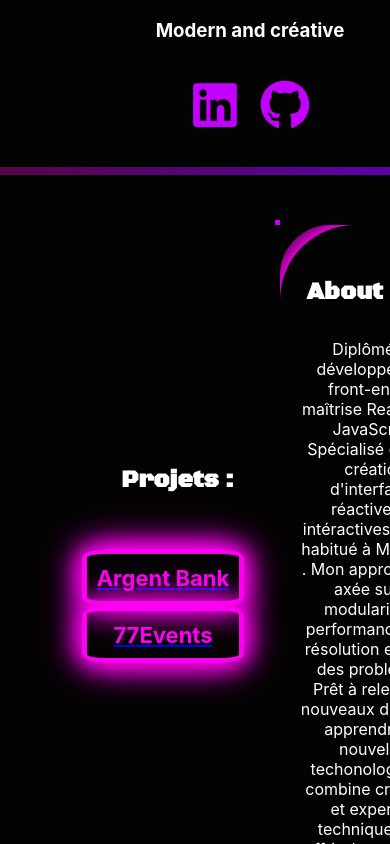
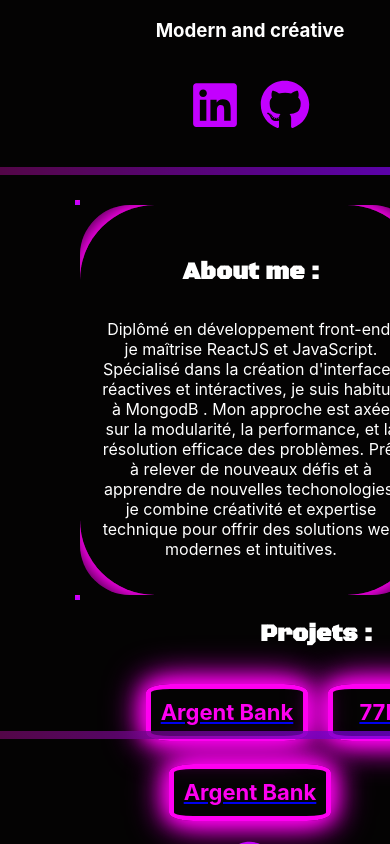
Before and after one commit to Tomhashcat/portfolio, a React (Create React App) app: page / in a window 390 px wide. Shown: the top 844 px of the page. Built offline with nearby package versions, Linux system fonts and the light colour scheme.

Commit message:
:siome fixs

```diff
--- a/src/pages/Home/Home.scss
+++ b/src/pages/Home/Home.scss
@@ -84,6 +84,7 @@ h1 {
   .intro {
     flex-direction: column;
     flex-wrap: wrap;
+    margin-left:15%;
   }
 }
 
@@ -189,7 +190,7 @@ strong {
   .projets {
     position: absolute;
     flex-direction: column;
-    top:423px;
+    top:6%;
   }
 
 }
@@ -220,9 +221,10 @@ strong {
 @media screen and (max-width: 768px) {
 
   .buttons {
-    flex-direction: column;
-    padding: 20px;
-    margin-left: -99px;
+
+    flex-direction: row;
+
+    margin-left: 56px;
     margin-top: 106px;
   }
 }
@@ -245,6 +247,7 @@ margin-left: -25px;
 @media screen and (max-width: 768px) {
   .about-me {
     margin-right: 0;
+    width: 176%;
   }
 
 }
@@ -291,7 +294,8 @@ margin-left: -25px;
 
   .About {
     width: 50%;
-
+margin-top: 0%;
+margin-bottom: 15%;
   }
 
 
@@ -408,7 +412,7 @@ article {
   .titleProjets {
     display: flex;
     position: absolute;
-  margin-right: 70px;
+ left:170px;
     top: 10px;
   }
 }
```
